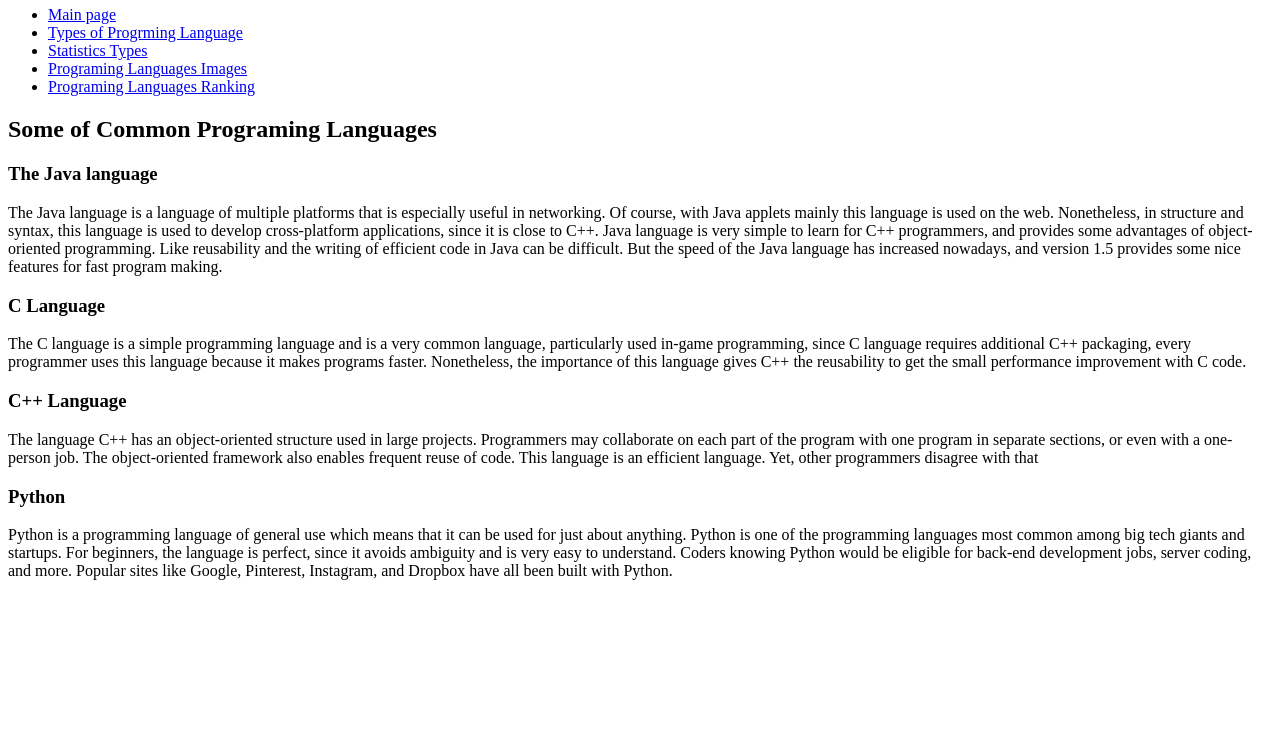
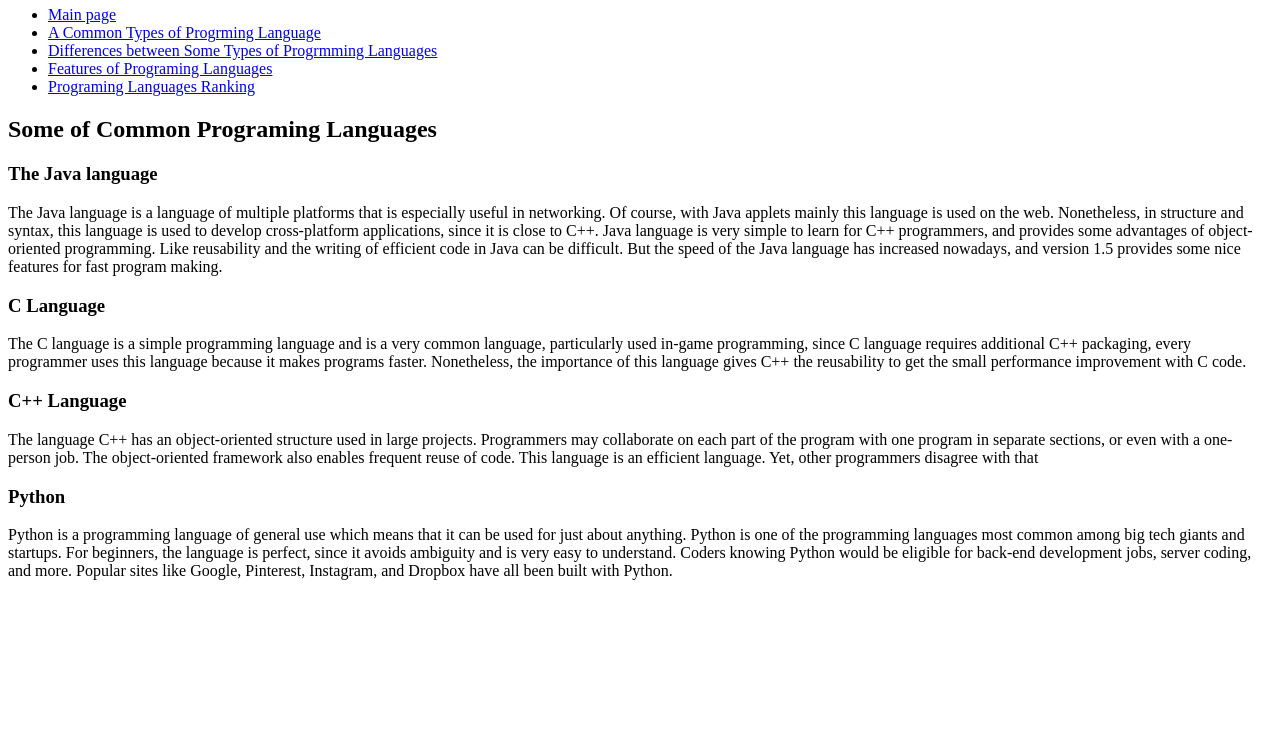
Before and after one commit to Ganna-Ashraf/html-project, a plain HTML site: page types.html in a window 1280 px wide. Shown: the part 60-800 px from the top of the page. Drawn offline with Linux system fonts and the light colour scheme.

Commit message:
Commit changes

```diff
--- a/types.html
+++ b/types.html
@@ -3,9 +3,9 @@
 <h1>Links:</h1>
 <ul>
   <li><a href="mainpage.html">Main page</a></li>
-  <li><a href="types.html">Types of Progrming Language</a></li>
-  <li><a href="statistics.html">Statistics Types</a></li>
-  <li><a href="images.html">Programing Languages Images</a></li>
+  <li><a href="types.html">A Common Types of Progrming Language</a></li>
+  <li><a href="statistics.html">Differences between  Some Types of Progrmming Languages </a></li>
+  <li><a href="images.html">Features of Programing Languages</a></li>
   <li><a href="ranking.html">Programing Languages Ranking</a></li>
 </ul>
 <h2>Some of Common Programing Languages </h2>
```
